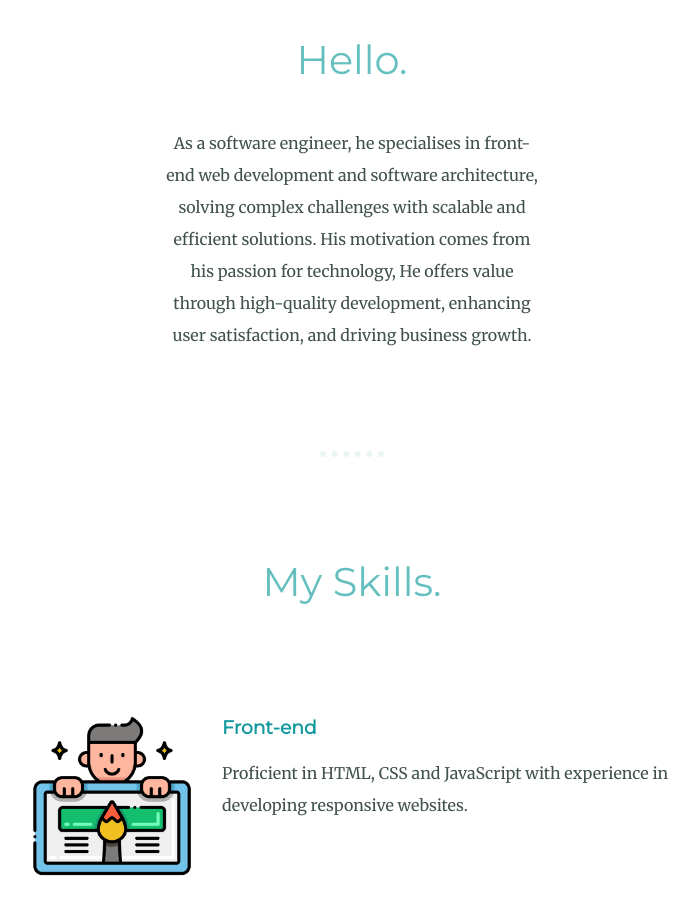
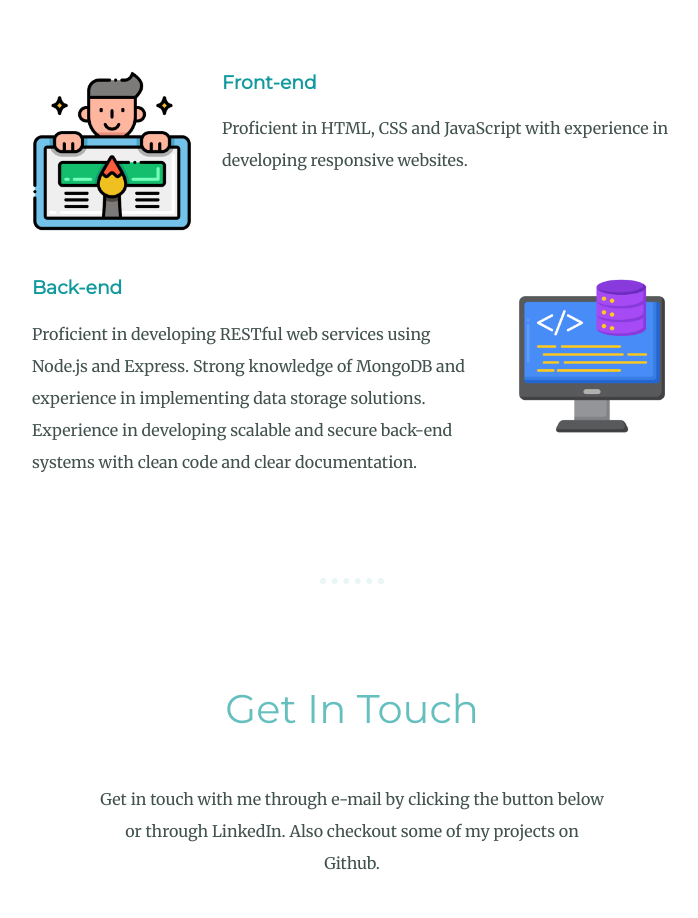
Before and after one commit to HASANALI117/Personal-Website, a plain HTML site: page index.html in a window 1280 px wide. Shown: the part 1383-2301 px from the top of the page, without its empty margins (288-986 px from the left). Drawn offline with Linux system fonts and the light colour scheme.

Commit message:
edited some of the text

```diff
--- a/css/styles.css
+++ b/css/styles.css
@@ -56,7 +56,7 @@ p {
   margin: 40px auto 60px;
 }
 .intro {
-  width: 30%;
+  width: 50%;
   margin: auto;
 }
 .skill-row {
--- a/index.html
+++ b/index.html
@@ -24,14 +24,14 @@
     </div>
     <div class="middle-container">
       <div class="profile">
-        <img class="madara" src="images/madara.jpg" alt="" />
+        <!-- <img class="madara" src="images/madara.jpg" alt="" /> -->
         <h2>Hello.</h2>
         <p class="intro">
-          As a software engineer, he specialises in front-end web development
-          and software architecture, solving complex challenges with scalable
-          and efficient solutions. His motivation comes from his passion for
-          technology, He offers value through high-quality development,
-          enhancing user satisfaction, and driving business growth.
+          As a software engineer, I specialise in front-end web development and
+          software architecture, solving complex challenges with scalable and
+          efficient solutions. My motivation comes from my passion for
+          technology, I offer value through high-quality development, enhancing
+          user satisfaction, and driving business growth.
         </p>
       </div>
       <hr />
@@ -59,21 +59,21 @@
       <hr />
       <div class="contact-me">
         <h2>Get In Touch</h2>
-        <h3>Lorem ipsum dolor sit amet, non elit.</h3>
         <p class="contact-me-msg">
-          Lorem ipsum dolor sit amet, in quis, aenean amet. Phasellus sodales,
-          tellus donec dui, ornare erat.
+          Get in touch with me through e-mail by clicking the button below or
+          through LinkedIn. Also checkout some of my projects on Github.
         </p>
         <a class="btn" href="mailto:name@email.com">CONTACT ME</a>
       </div>
     </div>
 
     <div class="bottom-container">
-      <a class="footer-link" href="https://www.linkedin.com/">LinkedIn</a>
-      <a class="footer-link" href="https://twitter.com/">Twitter</a>
+      <a class="footer-link" href="https://www.linkedin.com/in/hasan-dhaif"
+        >LinkedIn</a
+      >
       <a
         class="footer-link"
-        href="https://git.generalassemb.ly/hasanali117?tab=repositories"
+        href="https://github.com/HASANALI117?tab=repositories"
         >Github</a
       >
       <p class="copyright">© 2023 Hasan Dhaif.</p>
```
